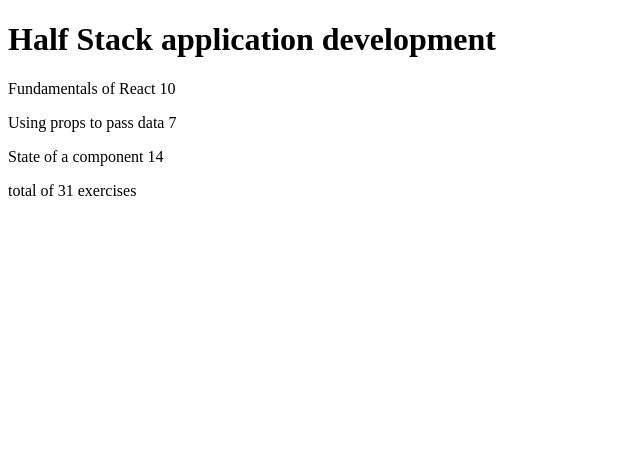
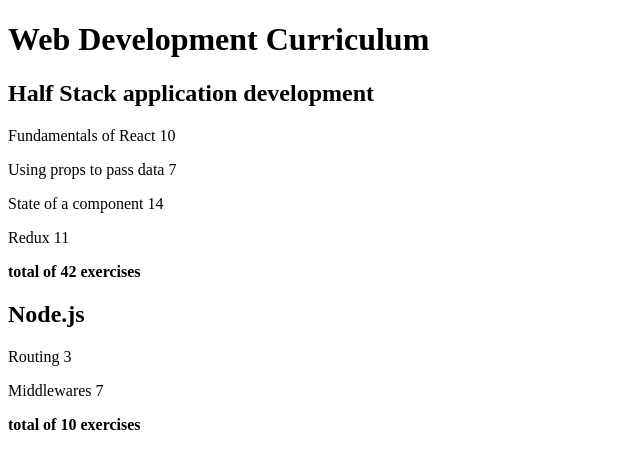
Before and after one commit to chambersh1129/Full-Stack-Open-2022, a React (Create React App) app in the folder part2/courseinfo/: page / in a window 1280 px wide. Shown: the top 468 px of the page, without its empty margins (0-640 px from the left). Built offline with nearby package versions, Linux system fonts and the light colour scheme.

Commit message:
completed exercise 2.4 Course Info Step 9

```diff
--- a/part2/courseinfo/src/App.js
+++ b/part2/courseinfo/src/App.js
@@ -1,9 +1,12 @@
 import Course from './components/Course'
+import Header from "./components/Header"
+
 
 const App = () => {
-  const course = {
+  const courses = [
+    {
+      name: 'Half Stack application development',
       id: 1,
-    name: 'Half Stack application development',
       parts: [
         {
           name: 'Fundamentals of React',
@@ -19,11 +22,40 @@
           name: 'State of a component',
           exercises: 14,
           id: 3
+        },
+        {
+          name: 'Redux',
+          exercises: 11,
+          id: 4
+        }
+      ]
+    },
+    {
+      name: 'Node.js',
+      id: 2,
+      parts: [
+        {
+          name: 'Routing',
+          exercises: 3,
+          id: 1
+        },
+        {
+          name: 'Middlewares',
+          exercises: 7,
+          id: 2
         }
       ]
     }
+  ]
 
-  return <Course course={course} />
+  return (
+    <>
+      <Header text="Web Development Curriculum" />
+      {courses.map(course =>
+        <Course key={course.id} course={course} />
+      )}
+    </>
+  )
 }
 
 export default App
--- a/part2/courseinfo/src/components/Content.js
+++ b/part2/courseinfo/src/components/Content.js
@@ -10,7 +10,7 @@
     const total = parts.reduce((s, p) => s + p.exercises, 0)
     return (
         <>
-            <p>total of {total} exercises</p>
+            <p><strong>total of {total} exercises</strong></p>
         </>
     )
 }
--- a/part2/courseinfo/src/components/Course.js
+++ b/part2/courseinfo/src/components/Course.js
@@ -1,10 +1,10 @@
-import Header from "./Header"
+import CourseTitle from "./CourseTitle"
 import Content from "./Content"
 
 const Course = ({ course }) => {
     return (
         <>
-            <Header text={course.name} />
+            <CourseTitle text={course.name} />
             <Content parts={course.parts} />
         </>
     )
--- /dev/null
+++ b/part2/courseinfo/src/components/CourseTitle.js
@@ -0,0 +1,9 @@
+const CourseTitle = ({ text }) => {
+    return (
+        <>
+            <h2>{text}</h2>
+        </>
+    )
+}
+
+export default CourseTitle
```
Lines whose indentation alone changed are shown as unchanged.
